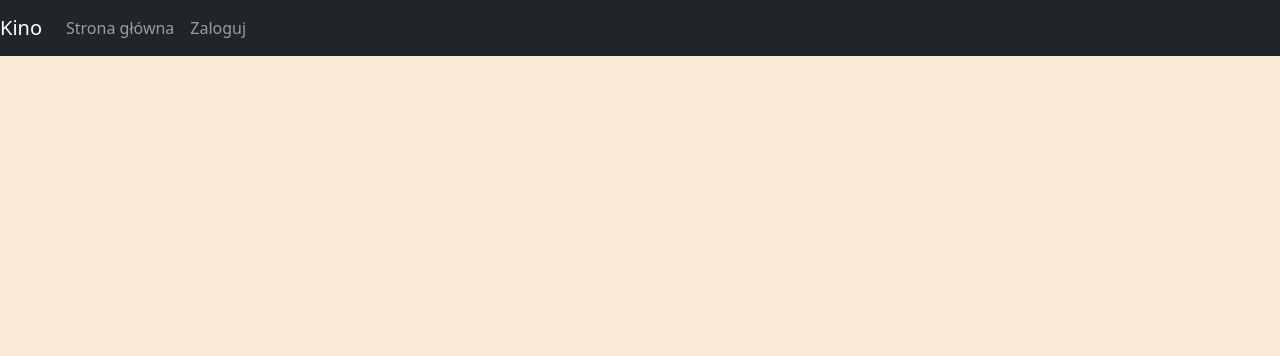
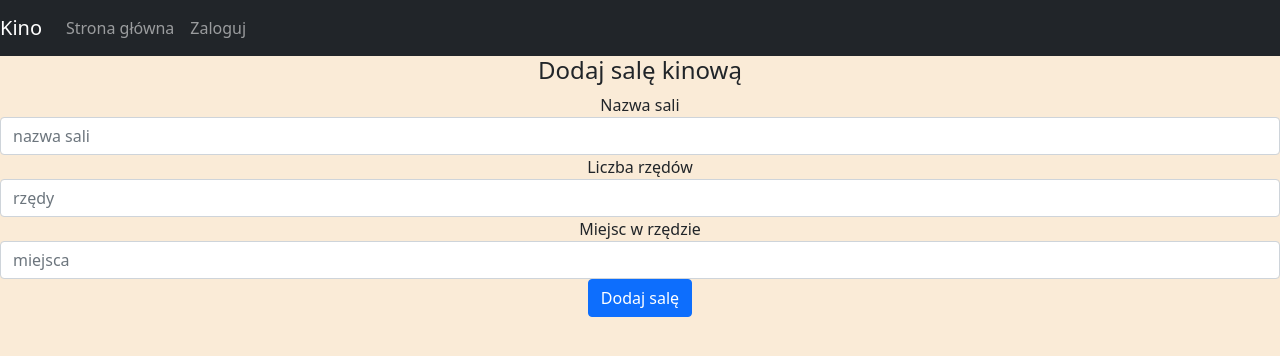
Before and after one commit to koziolek151815/reservation_cinema_system_frontend, a React (Create React App) app: page /addAuditorium in a window 1280 px wide. Shown: the top 356 px of the page. Built offline with nearby package versions, Linux system fonts and the light colour scheme.

Commit message:
auditoriums add and display list

```diff
--- a/src/App.js
+++ b/src/App.js
@@ -19,6 +19,9 @@ import MoviesManagePage from "./Components/MoviesManagePage/MoviesManagePage";
 import AddMovie from "./Components/MoviesManagePage/AddMovie";
 import TicketTypesManagePage from "./Components/TicketTypesManagePage/TicketTypesManagePage";
 import AddTicketType from "./Components/TicketTypesManagePage/AddTicketType";
+import AddScreening from "./Components/ScreeningManage/AddScreening";
+import AuditoriumsManagePage from "./Components/AuditoriumManage/AuditoriumsManagePage";
+import AddAuditorium from "./Components/AuditoriumManage/AddAuditorium";
 
 
 function App() {
@@ -56,6 +59,16 @@ function App() {
             <Route path="/addTicketType">
               <AddTicketType/>
             </Route>
+            <Route path="/addScreening">
+              <AddScreening/>
+            </Route>
+            <Route path="/auditoriums">
+              <AuditoriumsManagePage/>
+            </Route>
+            <Route path="/addAuditorium">
+              <AddAuditorium/>
+            </Route>
+
           </Switch>
           <AlertComponent errorMessage={errorMessage} hideError={updateErrorMessage}/>
         </div>
--- /dev/null
+++ b/src/Components/AuditoriumManage/AddAuditorium.js
@@ -0,0 +1,45 @@
+import React, {useRef} from "react";
+import axios from "axios";
+import {withRouter} from "react-router-dom";
+import {getToken} from "../../Utility/Authorization";
+
+
+function AddAuditorium(props) {
+    const nameInput = useRef(null);
+    const rowsInput = useRef(null);
+    const numbersInput = useRef(null);
+
+    const addAuditoriumRequest = (event) => {
+        event.preventDefault();
+        axios.post(`${process.env.REACT_APP_BACKEND_URL}/auditoriums`, {
+            name: nameInput.current.value,
+            rows: rowsInput.current.value,
+            numbers: numbersInput.current.value,
+        },{headers: {"Authorization": `Bearer ${getToken()}`}})
+            .then((response) => {
+                props.history.push('/auditoriums')
+            }, (error) => {
+            });
+    }
+    return (
+        <div className="">
+            <h4> Dodaj salę kinową</h4>
+            <form>
+                <div className="form-group">
+                    <label>Nazwa sali</label>
+                    <input ref={nameInput} type="text" name="name" className="form-control" aria-describedby="emailHelp"
+                           placeholder="nazwa sali"/>
+                    <label>Liczba rzędów</label>
+                    <input ref={rowsInput} type="text" name="name" className="form-control" aria-describedby="emailHelp"
+                           placeholder="rzędy"/>
+                    <label>Miejsc w rzędzie</label>
+                    <input ref={numbersInput} type="text" name="name" className="form-control" aria-describedby="emailHelp"
+                           placeholder="miejsca"/>
+                </div>
+                <button onClick={addAuditoriumRequest} type="submit" className="btn btn-primary">Dodaj salę</button>
+            </form>
+        </div>
+    );
+}
+
+export default withRouter(AddAuditorium);
--- /dev/null
+++ b/src/Components/AuditoriumManage/AuditoriumsList.js
@@ -0,0 +1,62 @@
+import React from "react";
+import axios from "axios";
+import {Table} from "react-bootstrap";
+
+
+class AuditoriumsList extends React.Component {
+    state = {
+        auditoriums: [],
+        error: false
+    };
+
+    constructor(props) {
+        super(props);
+        this.token = localStorage.getItem('token');
+        this.fetchAuditoriums();
+    }
+
+    getAuditoriumsFromApi = async () => {
+        return await axios.get(
+            `${process.env.REACT_APP_BACKEND_URL}/auditoriums`, {headers: {"Authorization": `Bearer ${this.token}`}}
+        );
+    }
+    fetchAuditoriums = () => {
+        this.getAuditoriumsFromApi().then((response) => {
+            this.setState({
+                auditoriums: response.data
+            });
+        })
+    };
+
+
+    render() {
+        return (
+            <div className="tickets">
+                {this.state.auditoriums ?
+                    (<Table striped bordered hover variant="dark">
+                        <thead>
+                        <tr>
+                            <th>Indeks</th>
+                            <th>Nazwa</th>
+                            <th>Rzędy</th>
+                            <th>Miejsc w rzędzie</th>
+                        </tr>
+                        </thead>
+                        <tbody>
+                        {this.state.auditoriums.map((auditorium, index) => (
+                            <tr>
+                                <td>{index + 1}</td>
+                                <td>{auditorium.name}</td>
+                                <td>{auditorium.rows}</td>
+                                <td>{auditorium.numbers}</td>
+                            </tr>
+                        ))}
+                        </tbody>
+                    </Table>)
+                    : <h5> Brak sal kinowych</h5>}
+            </div>
+        );
+    }
+}
+
+export default AuditoriumsList;
--- /dev/null
+++ b/src/Components/AuditoriumManage/AuditoriumsManagePage.js
@@ -0,0 +1,17 @@
+import React from "react";
+import {withRouter} from "react-router-dom";
+import AuditoriumsList from "./AuditoriumsList";
+
+function AuditoriumsManagePage() {
+    const auditoriumsUrl = "auditoriums"
+    return (
+        <div className="MainPage" style={{margin: "0 auto"}}>
+            <h2>Sale kinowe</h2>
+            <a className="btn btn-default bg-success"
+               href={`/addAuditorium`}>Dodaj nową salę kinową</a>
+            <AuditoriumsList url={auditoriumsUrl}/>
+        </div>
+    );
+}
+
+export default withRouter(AuditoriumsManagePage);
--- a/src/Components/MainPage/MainPage.js
+++ b/src/Components/MainPage/MainPage.js
@@ -7,6 +7,7 @@ import "react-datepicker/dist/react-datepicker.css";
 import {registerLocale, setDefaultLocale} from "react-datepicker";
 import pl from 'date-fns/locale/pl';
 import {withRouter} from "react-router-dom";
+import {isAdmin} from "../../Utility/Authorization";
 
 registerLocale('pl', pl)
 
@@ -37,8 +38,15 @@ class MainPage extends React.Component {
                 <Container className="my-1 pb-3">
                     <Row className="p-1">
                         <Col xs={12} md={12} className="p-1">
-                            <DatePicker locale="pl" calendarStartDay={1} selected={this.state.startDate}
-                                        onChange={(date) => this.setState({startDate: date})}/>
+                            {isAdmin() ?
+                                <Button onClick={() => this.history.push(`/addScreening`)}>Dodaj seans
+                                </Button> : null}
+                            {isAdmin() ? <DatePicker locale="pl" calendarStartDay={1} selected={this.state.startDate}
+                                                     disabledKeyboardNavigation
+                                                     onChange={(date) => this.setState({startDate: date})}/>
+                                : <DatePicker locale="pl" calendarStartDay={1} selected={this.state.startDate}
+                                              minDate={new Date()} disabledKeyboardNavigation
+                                              onChange={(date) => this.setState({startDate: date})}/>}
                             <Button className="m-2" onClick={() => this.getScreenings()}>Wyszukaj wybranego
                                 dnia</Button>
                             <h2>Seanse</h2>
--- a/src/Components/ScreeningComponent/Screening.js
+++ b/src/Components/ScreeningComponent/Screening.js
@@ -4,6 +4,7 @@ import {formatDate} from "../../Utility/Date";
 import {Col} from "react-bootstrap";
 import {Link, withRouter} from "react-router-dom";
 import Button from "react-bootstrap/cjs/Button";
+import {isAdmin} from "../../Utility/Authorization";
 
 
 function Screening(props) {
@@ -27,6 +28,7 @@ function Screening(props) {
                         <p className="p-1"> {formatDate(screening.startScreening).slice(1).slice(-5)}</p>
                         <Button onClick={() => props.history.push(`/screening/${screening.screeningId}`)}>Zarezerwuj
                             bilet</Button>
+                        {isAdmin() &&<Button onClick={() => props.history.push(`/screeningInfo/${screening.screeningId}`)}>Dane dotyczące seansu</Button>}
                     </div>
                 )}
             </div>
--- a/src/Utility/Authorization.js
+++ b/src/Utility/Authorization.js
@@ -23,11 +23,16 @@ export const isLoggedIn = ()=>{
 
 export const login = (token)=>{
     localStorage.setItem("token", token);
-    // console.log(localStorage.getItem("token"));
     const decoded = jwt(localStorage.getItem('token'));
-    // localStorage.setItem("roles", decoded['roles']);
-    // console.log(localStorage.getItem('roles'));
+    localStorage.setItem("roles", decoded['roles']);
     notify();
+}
+
+export const isAdmin = () =>{
+    const token = localStorage.getItem('token');
+    if (!token) return false;
+    const decoded = jwt(token);
+    return decoded['roles'].includes("ROLE_admin");
 }
 
 export const logout = ()=>{
@@ -36,3 +41,6 @@ export const logout = ()=>{
     window.location="/home";
     notify();
 }
+export const getToken = ()=>{
+    return localStorage.getItem('token');
+}
```
